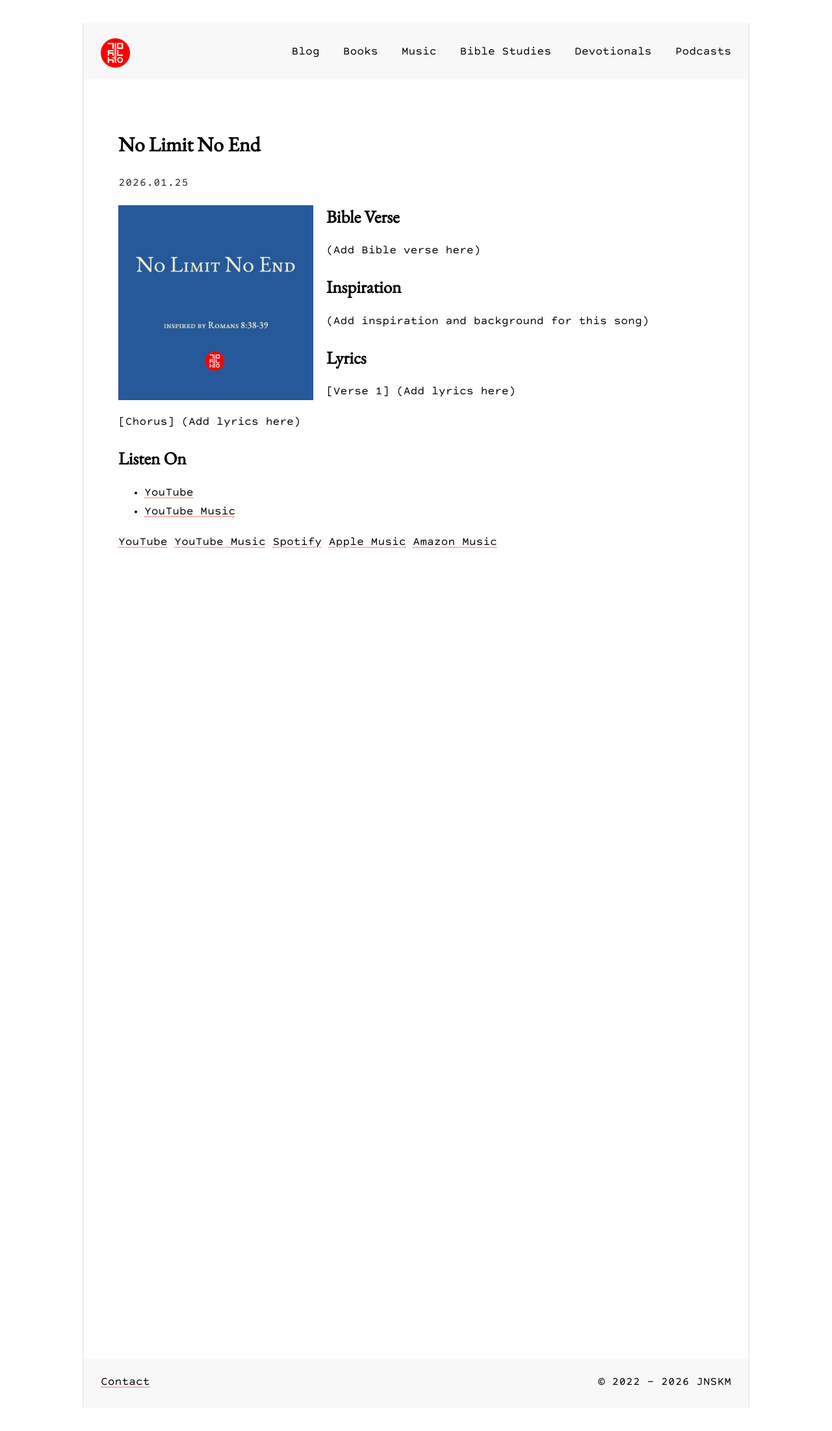
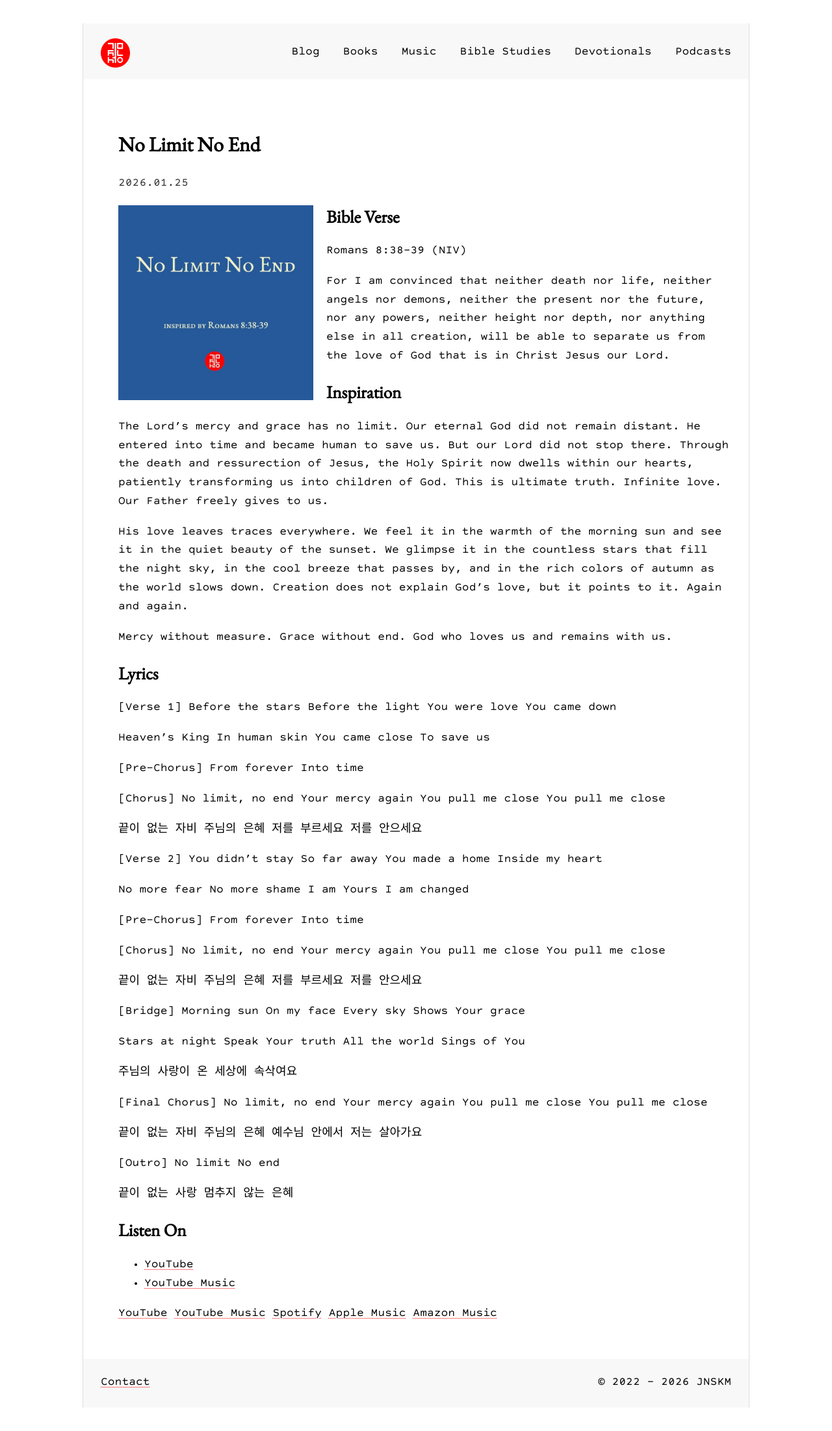
Before and after one commit to jnskm/jnskm.github.io, a Jekyll site: the page built from _music/no-limit-no-end.md, in a window 1280 px wide. Shown: the whole page at 65% size. Built offline with Jekyll 4.4.1, drawn with Linux system fonts in a browser that asks for light colours.

Commit message:
Update no-limit-no-end.md

```diff
--- a/_music/no-limit-no-end.md
+++ b/_music/no-limit-no-end.md
@@ -12,18 +12,104 @@ apple_music: ""
 amazon_music: ""
 ---
 ## Bible Verse
-(Add Bible verse here)
+Romans 8:38-39 (NIV)
+
+For I am convinced that neither death nor life, neither angels nor demons, neither the present nor the future, nor any powers, neither height nor depth, nor anything else in all creation, will be able to separate us from the love of God that is in Christ Jesus our Lord.
 
 ## Inspiration
 
-(Add inspiration and background for this song)
+The Lord's mercy and grace has no limit. Our eternal God did not remain distant. He entered into time and became human to save us. But our Lord did not stop there. Through the death and ressurection of Jesus, the Holy Spirit now dwells within our hearts, patiently transforming us into children of God. This is ultimate truth. Infinite love. Our Father freely gives to us.
+
+His love leaves traces everywhere. We feel it in the warmth of the morning sun and see it in the quiet beauty of the sunset. We glimpse it in the countless stars that fill the night sky, in the cool breeze that passes by, and in the rich colors of autumn as the world slows down. Creation does not explain God's love, but it points to it. Again and again.
+
+Mercy without measure. Grace without end. God who loves us and remains with us.
 
 ## Lyrics
+
 [Verse 1]
-(Add lyrics here)
+Before the stars
+Before the light
+You were love
+You came down
+
+Heaven’s King
+In human skin
+You came close
+To save us
+
+[Pre-Chorus]
+From forever
+Into time
 
 [Chorus]
-(Add lyrics here)
+No limit, no end
+Your mercy again
+You pull me close
+You pull me close
+
+끝이 없는 자비
+주님의 은혜
+저를 부르세요
+저를 안으세요
+
+[Verse 2]
+You didn’t stay
+So far away
+You made a home
+Inside my heart
+
+No more fear
+No more shame
+I am Yours
+I am changed
+
+[Pre-Chorus]
+From forever
+Into time
+
+[Chorus]
+No limit, no end
+Your mercy again
+You pull me close
+You pull me close
+
+끝이 없는 자비
+주님의 은혜
+저를 부르세요
+저를 안으세요
+
+[Bridge]
+Morning sun
+On my face
+Every sky
+Shows Your grace
+
+Stars at night
+Speak Your truth
+All the world
+Sings of You
+
+주님의 사랑이
+온 세상에
+속삭여요
+
+[Final Chorus]
+No limit, no end
+Your mercy again
+You pull me close
+You pull me close
+
+끝이 없는 자비
+주님의 은혜
+예수님 안에서
+저는 살아가요
+
+[Outro]
+No limit
+No end
+
+끝이 없는 사랑
+멈추지 않는 은혜
 
 ## Listen On
 - [YouTube](https://youtu.be/Q8CI_kJ_P6A)
```
